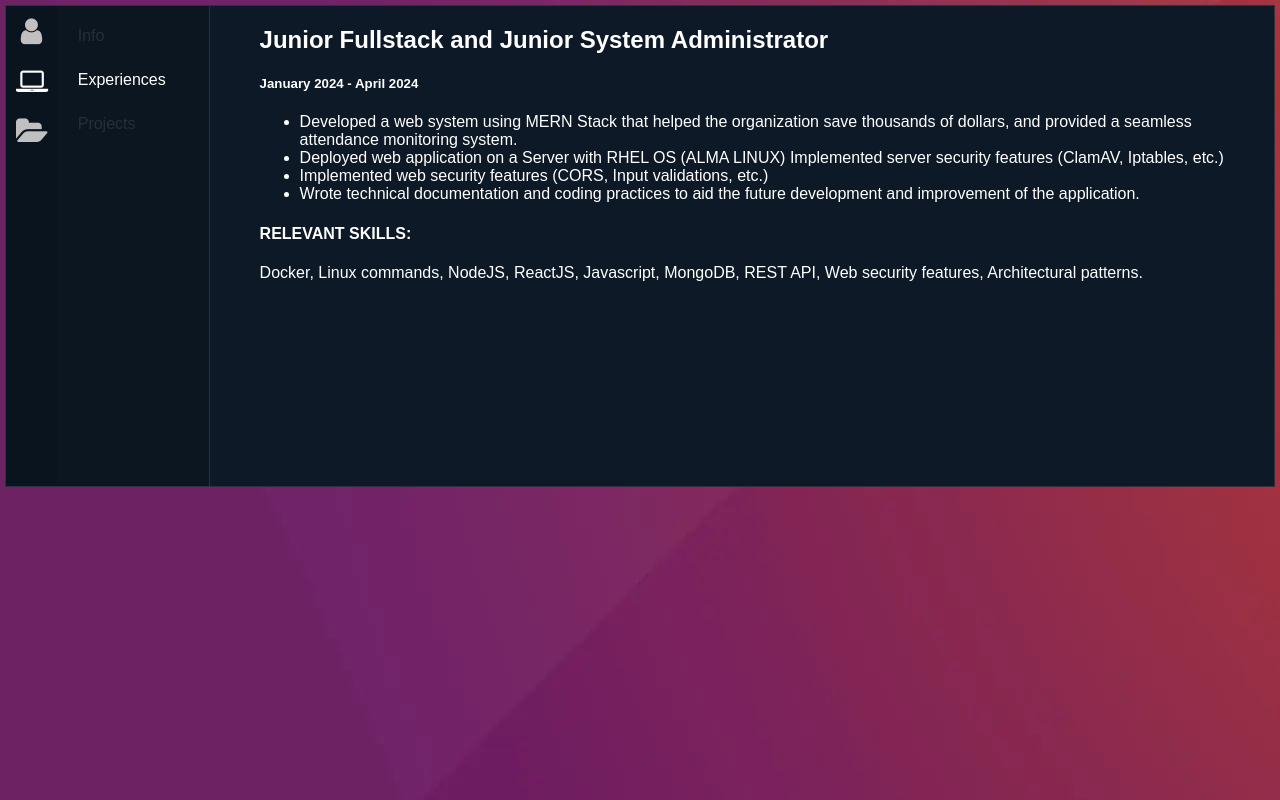
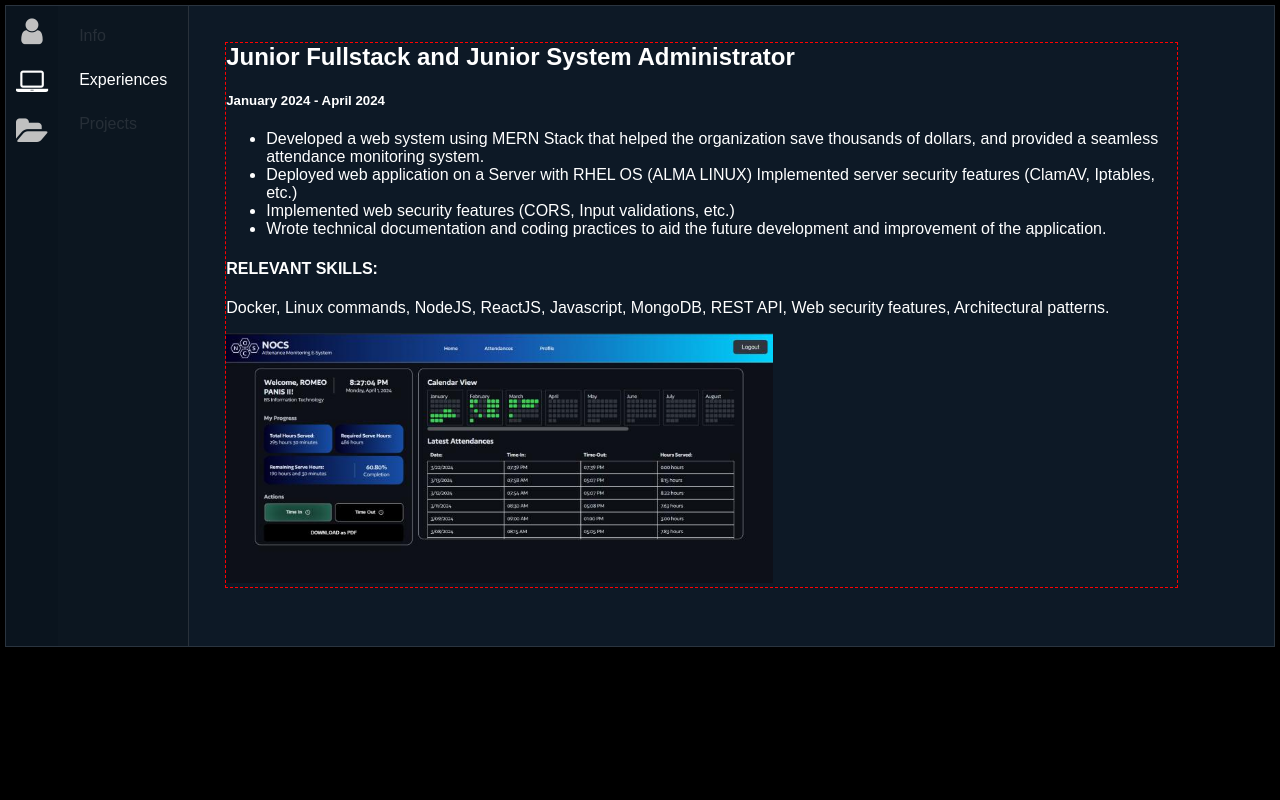
Before and after one commit to ikukee/Web-Portfolio, a React (Create React App) app in the folder client-side/: page / in a window 1280 px wide. Both pictures are taken after a click on the element "Experiences". Built offline with nearby package versions, Linux system fonts and the light colour scheme.

Commit message:
added new item

```diff
--- a/client-side/src/components/experience-bubble/experience.css
+++ b/client-side/src/components/experience-bubble/experience.css
@@ -1 +1,5 @@
 /* items , attached-, item-card*/
+.item{
+    margin: 2rem;
+    outline: 1px dashed red;
+}
--- a/client-side/src/components/experience-bubble/experience.js
+++ b/client-side/src/components/experience-bubble/experience.js
@@ -1,9 +1,10 @@
 import React from 'react'
 import "./experience.css";
+import nocsAMS from "../../assets/nocsams.jpg"
 export const Experience = () => {
     return (
         <div>
-            <div class="Item">
+            <div class="item">
                 <h2>Junior Fullstack and Junior System Administrator</h2>
                 <h5>January 2024 - April 2024</h5>
                 <ul>
@@ -24,7 +25,7 @@ export const Experience = () => {
                 <p>Docker, Linux commands, NodeJS, ReactJS, Javascript, MongoDB, REST API, Web security features, Architectural patterns.</p>
                 <div class="attached-items">
                     <div class="item-card">
-
+                        <img src={nocsAMS} style={{height:"250px"}}/>
                     </div>
                 </div>
             </div>
--- a/client-side/src/index.css
+++ b/client-side/src/index.css
@@ -1,13 +1,13 @@
 body {
   margin: 0;
   padding: 5px;
-  background-image: url("./assets/Ubuntu-Wallpaper.webp");
+  /* background-image: url("./assets/Ubuntu-Wallpaper.webp"); */
   font-family: "Arial";
+  background: black;
 };
 
 *{
   box-sizing: border-box;
-  outline: 0px solid green;
 }
 .green{
   color:#83FF08;
--- a/client-side/src/views/Landing/landing.css
+++ b/client-side/src/views/Landing/landing.css
@@ -3,37 +3,35 @@
 }
 .terminal-look{
     background-color: #0d1926;
-    height: 30rem;
+    height: 40rem;
     display: flex;
     color:white;
     border:1px solid rgba(192, 192, 192, 0.16);
     .main{
         width: 80%;
+        text-align: left;
+        display: flex;
+        padding: 5px;
     }
     .sidebar{
-        display: flex;
-        width: 20%;
-
+        display: inline-flex;
         .side-icons{
             background-color: #0a141e;
-
-            width: 20%;
             align-items: center;
         }
         .side-icons > * {
             padding: 10px;
             color:silver;
-
             &:hover{
                 color:white;
             }
         }
         .content{
             background-color: #0c1620;
-            width: 60%;
+
             display: block;
             border-right: 1px solid rgba(192, 192, 192, 0.16);
-
+            margin: 0;
         }
         .content > * {
             text-align: left;
@@ -45,9 +43,6 @@
         }
     }
 }
-.main{
-    text-align: left;
-}
 .unselected{
     color: rgba(192, 192, 192, 0.146);
 }
```
Also changed, not shown: client-side/src/components/footer/footer.js (added, +7 -0 lines), client-side/src/views/Landing/Landing.js (+11 -9 lines), client-side/src/assets/nocsams.jpg (added).
